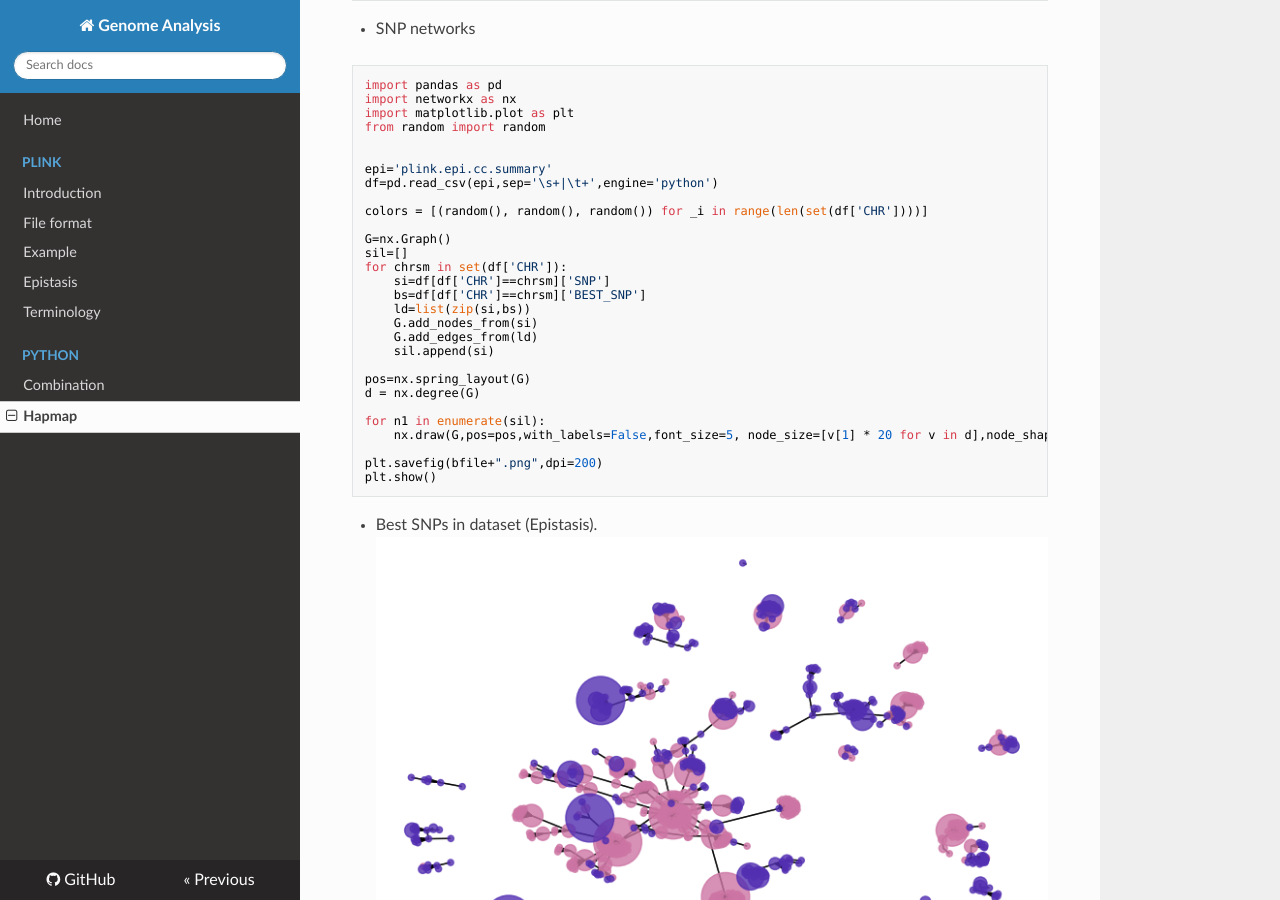
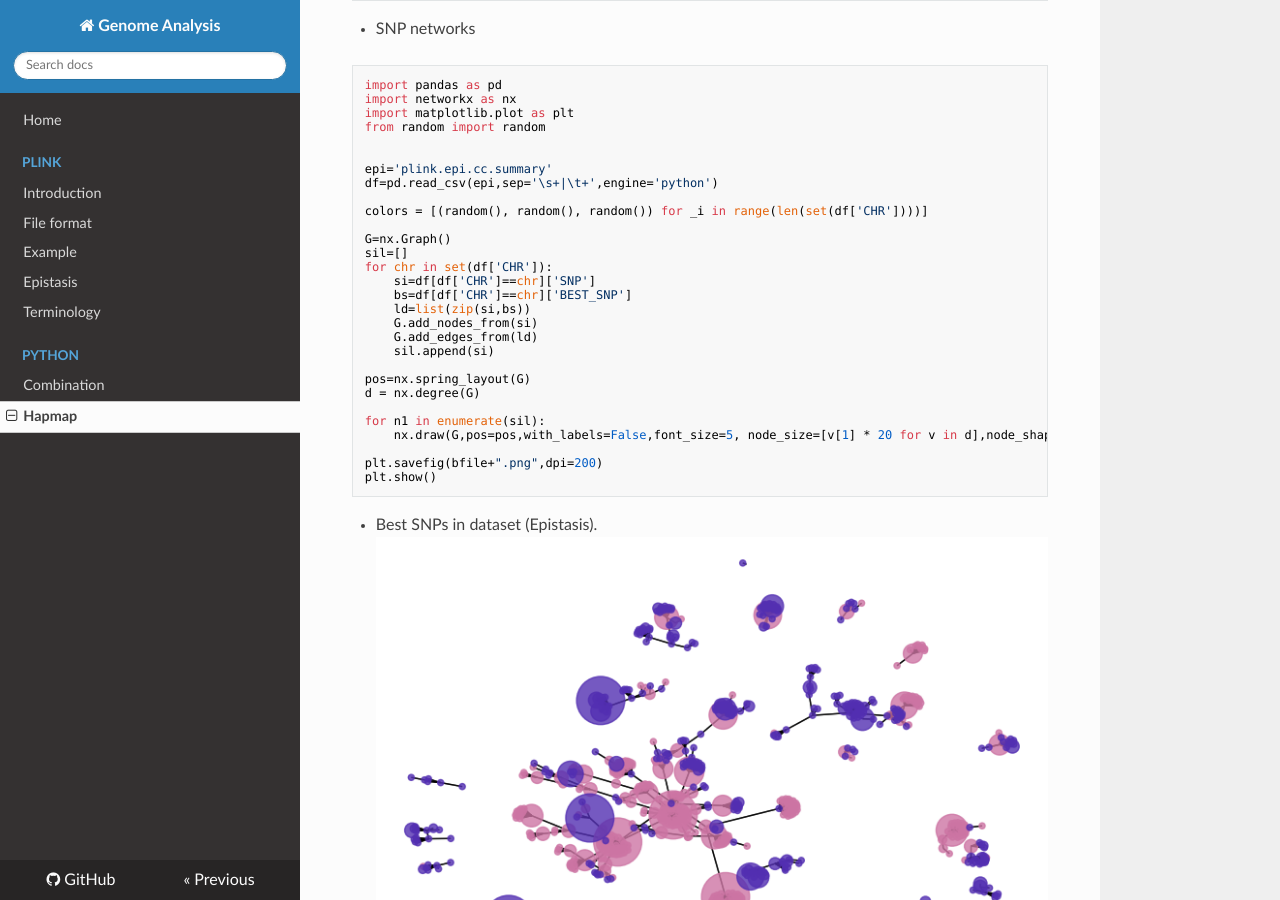
Before and after one commit to WonyoungCho/plink, an MkDocs documentation site: the page built from docs/hapMap1KG_ch7_8.md, in a window 1280 px wide and 900 px high, scrolled down 2528 px. Built offline with MkDocs 1.6.1, drawn with Linux system fonts in a browser that asks for light colours; nearby versions of some CDN libraries; old or Windows-style settings are respelled for this version of MkDocs.

Commit message:
Update hapMap1KG_ch7_8.md

```diff
--- a/docs/hapMap1KG_ch7_8.md
+++ b/docs/hapMap1KG_ch7_8.md
@@ -133,9 +133,9 @@ colors = [(random(), random(), random()) for _i in range(len(set(df['CHR'])))]
 
 G=nx.Graph()
 sil=[]
-for chrsm in set(df['CHR']):
-    si=df[df['CHR']==chrsm]['SNP']
-    bs=df[df['CHR']==chrsm]['BEST_SNP']
+for chr in set(df['CHR']):
+    si=df[df['CHR']==chr]['SNP']
+    bs=df[df['CHR']==chr]['BEST_SNP']
     ld=list(zip(si,bs))
     G.add_nodes_from(si)
     G.add_edges_from(ld)
```
